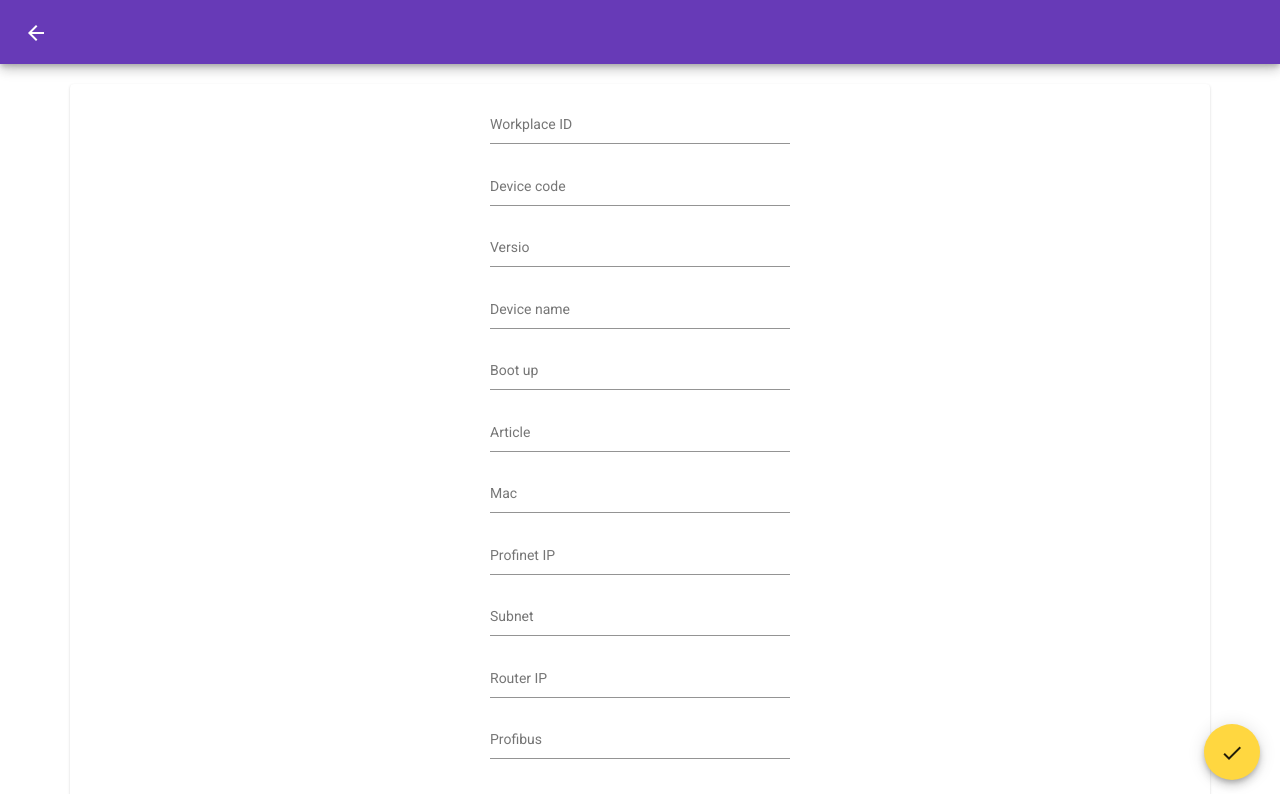
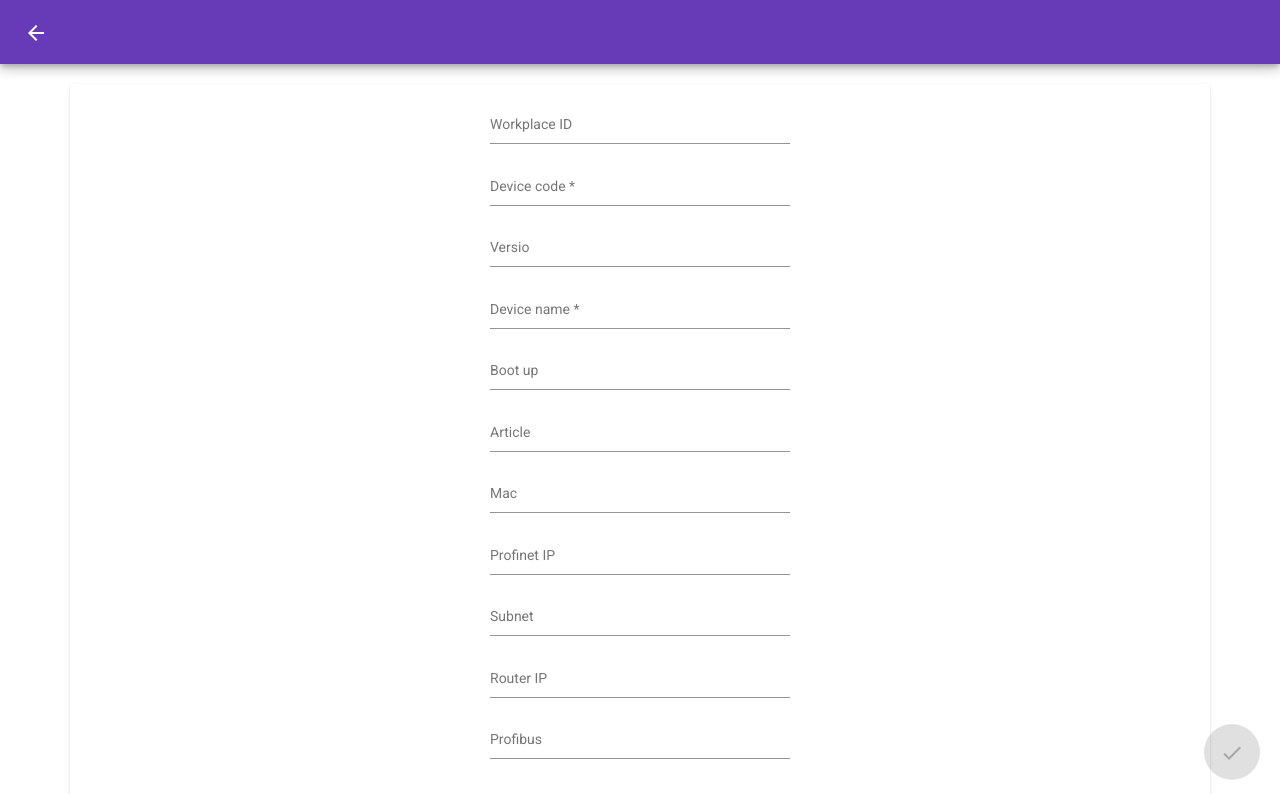
Before and after one commit to ToniTani/AutomationLabMachineCards, an Angular app: page /Machinecards/new in a window 1280 px wide. Shown: the top 794 px of the page. Built offline with nearby package versions, Linux system fonts and the light colour scheme.

Commit message:
added simple template driven validation on the device name

```diff
--- a/src/app/app.module.ts
+++ b/src/app/app.module.ts
@@ -18,6 +18,7 @@ import {MatFormFieldModule} from '@angular/material/form-field';
 import {MatCardModule} from '@angular/material/card';
 import {MatSnackBarModule} from '@angular/material/snack-bar';
 import {MatInputModule} from '@angular/material/input';
+import {MatProgressSpinnerModule} from '@angular/material/progress-spinner';
 
 const appRoutes: Routes = [
 
@@ -50,7 +51,8 @@ const appRoutes: Routes = [
     MatFormFieldModule,
     MatInputModule,
     MatCardModule,
-    MatSnackBarModule
+    MatSnackBarModule,
+    MatProgressSpinnerModule
   ],
   providers: [],
   bootstrap: [AppComponent]
--- a/src/app/machinecard-detail/machinecard-detail/machinecard-detail.component.html
+++ b/src/app/machinecard-detail/machinecard-detail/machinecard-detail.component.html
@@ -2,7 +2,6 @@
 <mat-card>
   <div fxLayout="row" fxLayoutAlign="center start">
     <div fxLayout="column" class="width-detail">
-
       <mat-form-field>
         <label>
           <input matInput [(ngModel)]="machinecard.workplaceId"
@@ -17,8 +16,11 @@
           <input matInput [(ngModel)]="machinecard.deviceCode"
                  type="text"
                  placeholder="Device code"
+                 required
+                 #deviceCodeInput="ngModel"
                  [readonly]="!editingEnabled">
         </label>
+        <mat-error *ngIf="deviceCodeInput.invalid">Pakollinen tieto!</mat-error>
       </mat-form-field>
 
       <mat-form-field>
@@ -35,8 +37,11 @@
           <input matInput [(ngModel)]="machinecard.deviceName"
                  type="text"
                  placeholder="Device name"
+                 required
+                 #deviceNameInput="ngModel"
                  [readonly]="!editingEnabled">
         </label>
+        <mat-error *ngIf="deviceNameInput.invalid">Pakollinen tieto!</mat-error>
       </mat-form-field>
 
       <mat-form-field>
@@ -140,6 +145,6 @@
     </div>
   </div>
 </mat-card>
-<button mat-fab class="createButton" *ngIf="editingEnabled==true" (click)="onSave()">
+<button [disabled]="deviceNameInput.invalid" mat-fab class="createButton" *ngIf="editingEnabled==true" (click)="onSave()">
   <i class="material-icons">check</i>
 </button>
--- a/src/app/machinecard-not-in-use-listview/machinecard-not-in-use-listview/machinecard-not-in-use-listview.component.html
+++ b/src/app/machinecard-not-in-use-listview/machinecard-not-in-use-listview/machinecard-not-in-use-listview.component.html
@@ -1,3 +1,4 @@
+<br>
 <mat-accordion>
   <mat-expansion-panel *ngFor="let card of loadedCards">
     <mat-expansion-panel-header>
```
